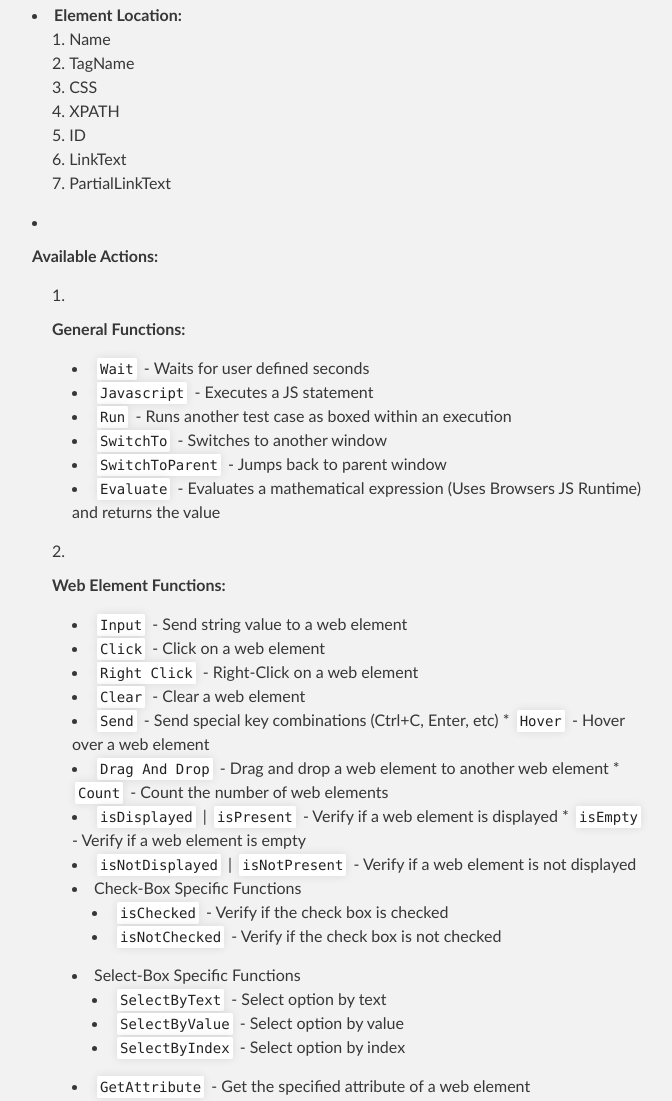
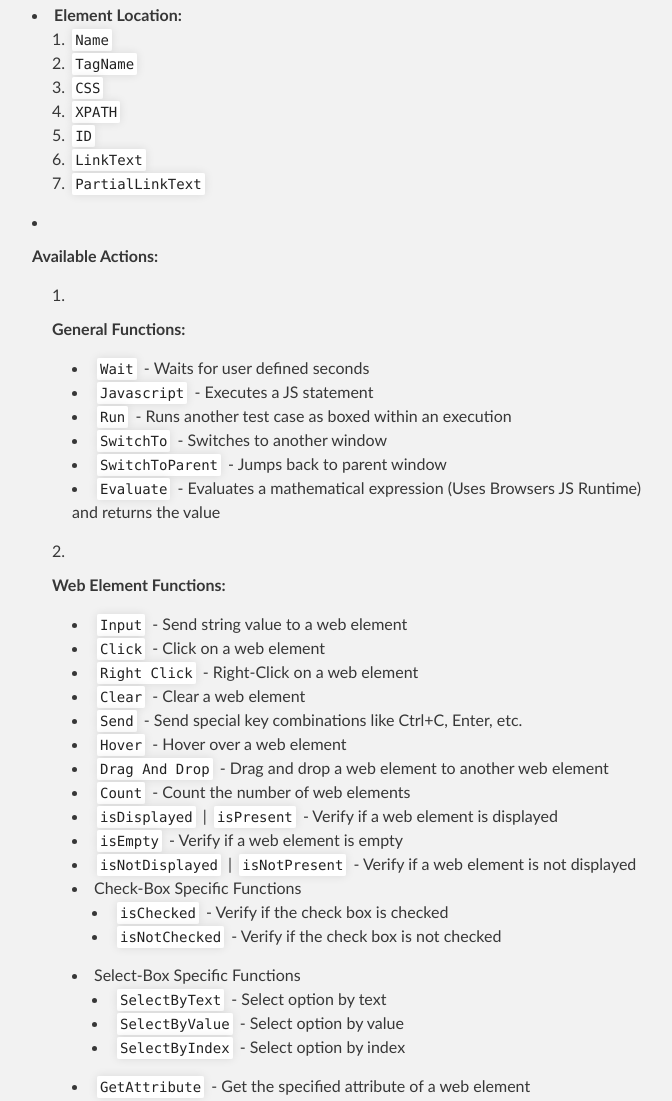
Before and after one commit to vageeshb/Automatr, a plain HTML site: page index.html in a window 1280 px wide. Shown: the part 1490-2591 px from the top of the page, without its empty margins (308-980 px from the left). Drawn offline with Linux system fonts and the light colour scheme.

```diff
--- a/index.html
+++ b/index.html
@@ -115,13 +115,13 @@
 <strong>Element Location:</strong>
 
 <ol>
-<li>Name</li>
-<li>TagName</li>
-<li>CSS</li>
-<li>XPATH</li>
-<li>ID</li>
-<li>LinkText</li>
-<li>PartialLinkText</li>
+<li><code>Name</code></li>
+<li><code>TagName</code></li>
+<li><code>CSS</code></li>
+<li><code>XPATH</code></li>
+<li><code>ID</code></li>
+<li><code>LinkText</code></li>
+<li><code>PartialLinkText</code></li>
 </ol>
 </li>
 <li>
@@ -159,14 +159,17 @@
 <li>
 <code>Clear</code> - Clear a web element</li>
 <li>
-<code>Send</code> - Send special key combinations (Ctrl+C, Enter, etc)
-    * <code>Hover</code> - Hover over a web element</li>
+<code>Send</code> - Send special key combinations like Ctrl+C, Enter, etc.</li>
 <li>
-<code>Drag And Drop</code> - Drag and drop a web element to another web element
-    * <code>Count</code> - Count the number of web elements</li>
+<code>Hover</code> - Hover over a web element</li>
 <li>
-<code>isDisplayed</code> | <code>isPresent</code> - Verify if a web element is displayed
-    * <code>isEmpty</code> - Verify if a web element is empty</li>
+<code>Drag And Drop</code> - Drag and drop a web element to another web element</li>
+<li>
+<code>Count</code> - Count the number of web elements</li>
+<li>
+<code>isDisplayed</code> | <code>isPresent</code> - Verify if a web element is displayed</li>
+<li>
+<code>isEmpty</code> - Verify if a web element is empty</li>
 <li>
 <code>isNotDisplayed</code> | <code>isNotPresent</code> - Verify if a web element is not displayed</li>
 <li>Check-Box Specific Functions
@@ -214,8 +217,9 @@
 
 <ul>
 <li>
-<code>Assert</code> [Default] - Default assert without any parameters will assert <code>Text</code> of an element
-    * <code>Assert</code> [URL Over-ride] - URL Over-ride will assert the URL of the page</li>
+<code>Assert</code> [Default] - Default assert without any parameters will assert <code>Text</code> of an element</li>
+<li>
+<code>Assert</code> [URL Over-ride] - URL Over-ride will assert the URL of the page</li>
 <li>
 <code>Assert</code> [Misc Param Over-ride] - Over-ridden assert will assert the <code>Parameter</code> value of an element</li>
 </ul>
@@ -306,7 +310,7 @@
 <li>
 <strong>02/06/2014</strong> : Restructured executor to remove if/elsifs and use switch for action types. </li>
 <li>
-<strong>Undocumented</strong> :Reworked Reading and Executing for allowing user to reuse existing test case within another test case.</li>
+<strong>Undocumented</strong> : Reworked Reading and Executing for allowing user to reuse existing test case within another test case.</li>
 </ul>
       </section>
     </div>
```
Also changed, not shown: params.json (+1 -1 lines).
